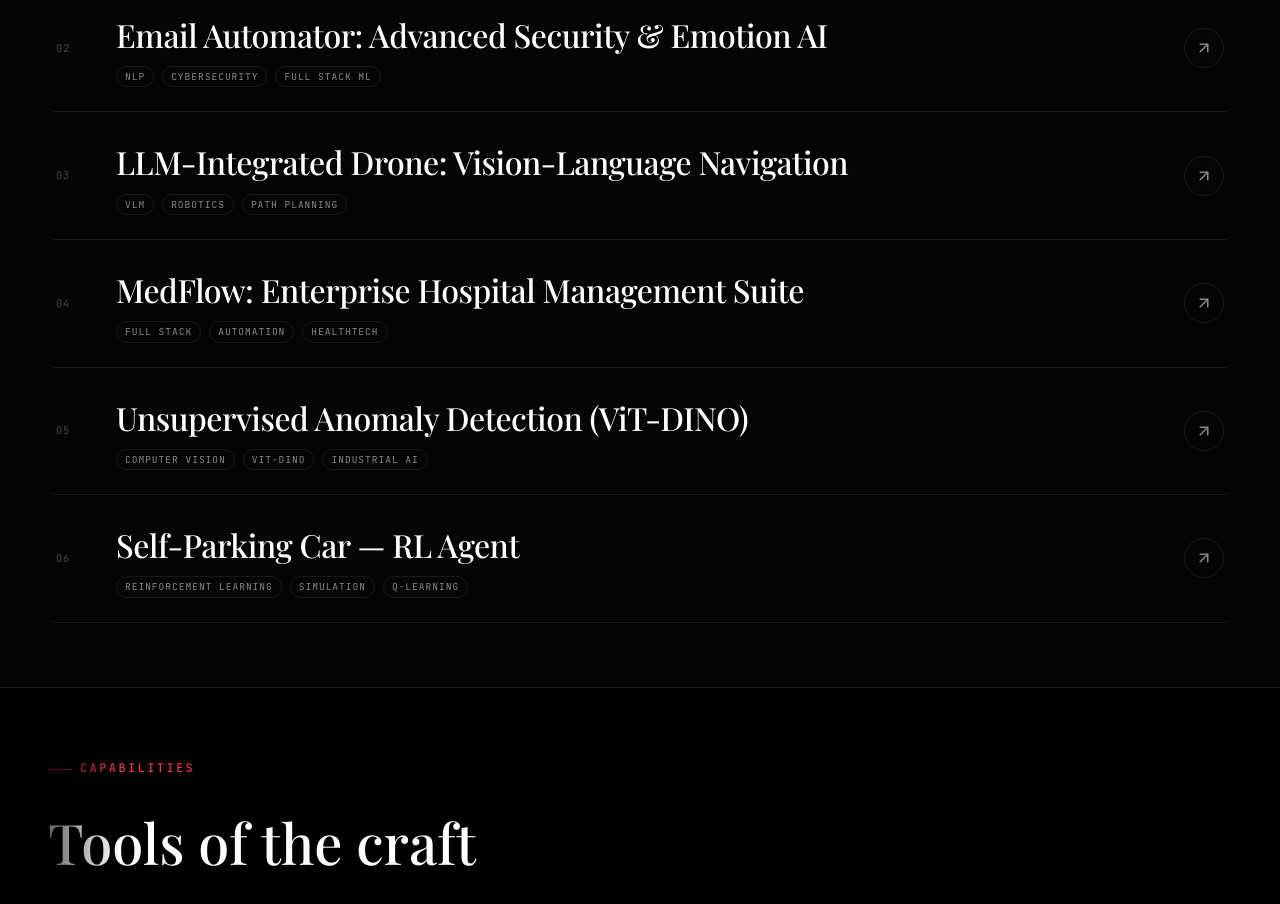
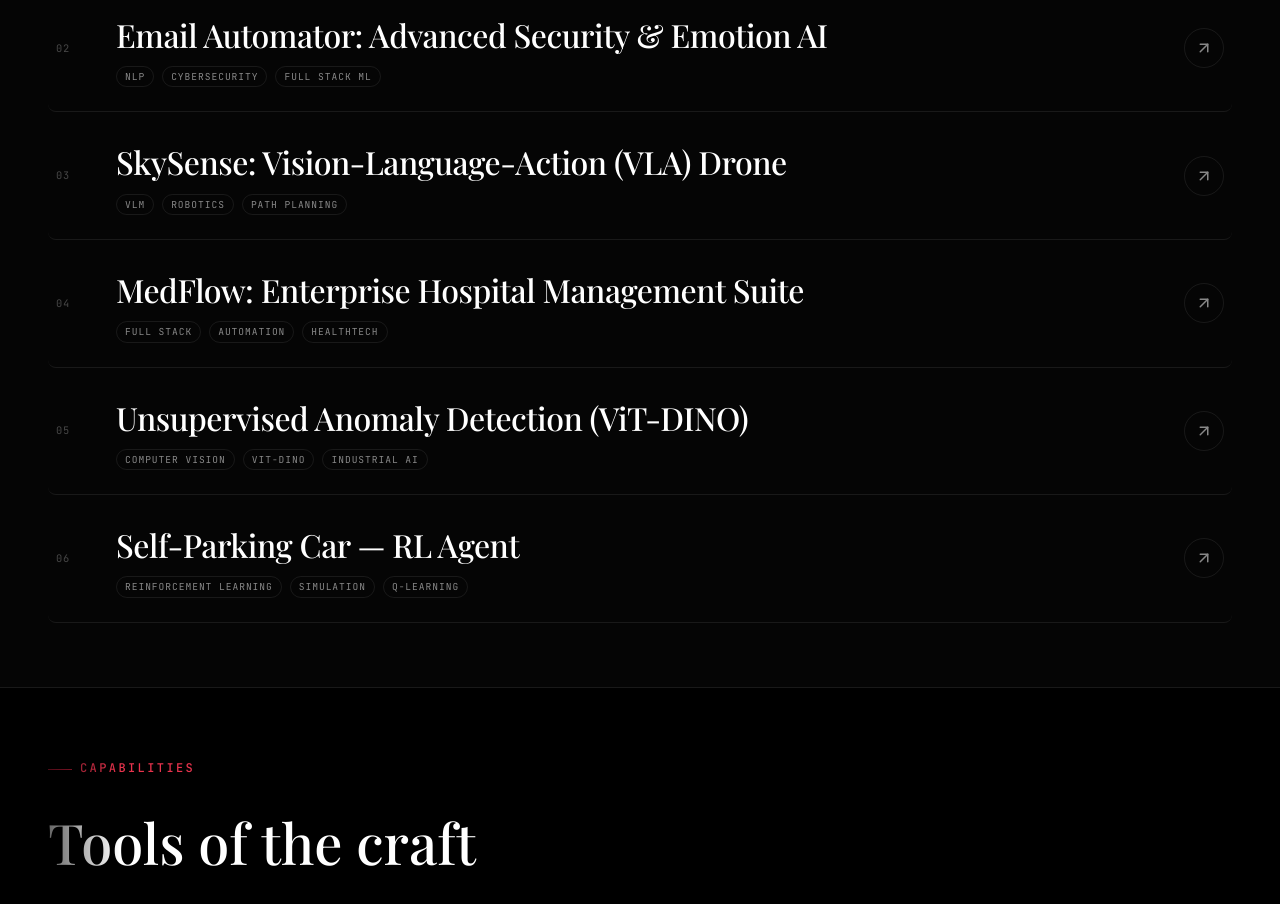
Before and after one commit to KritishX/portfolio-website, a React (Vite) app: page / in a window 1280 px wide. Shown: the part 1300-2204 px from the top of the page. Built offline with nearby package versions, Linux system fonts and the light colour scheme; a web font is replaced by a local one.

Commit message:
content: renamed drone project to SkySense VLA

```diff
--- a/src/components/Projects.tsx
+++ b/src/components/Projects.tsx
@@ -44,7 +44,7 @@ const projects: Project[] = [
   {
     id: 'drone-navigation',
     number: '03',
-    name: 'LLM-Integrated Drone: Vision-Language Navigation',
+    name: 'SkySense: Vision-Language-Action (VLA) Drone',
     tags: ['VLM', 'Robotics', 'Path Planning'],
     description:
       'An advanced autonomous drone system integrated with Vision-Language Models (VLM) for high-level mission reasoning. Enables zero-shot navigation and complex task execution through natural language commands in unstructured environments.',
```
